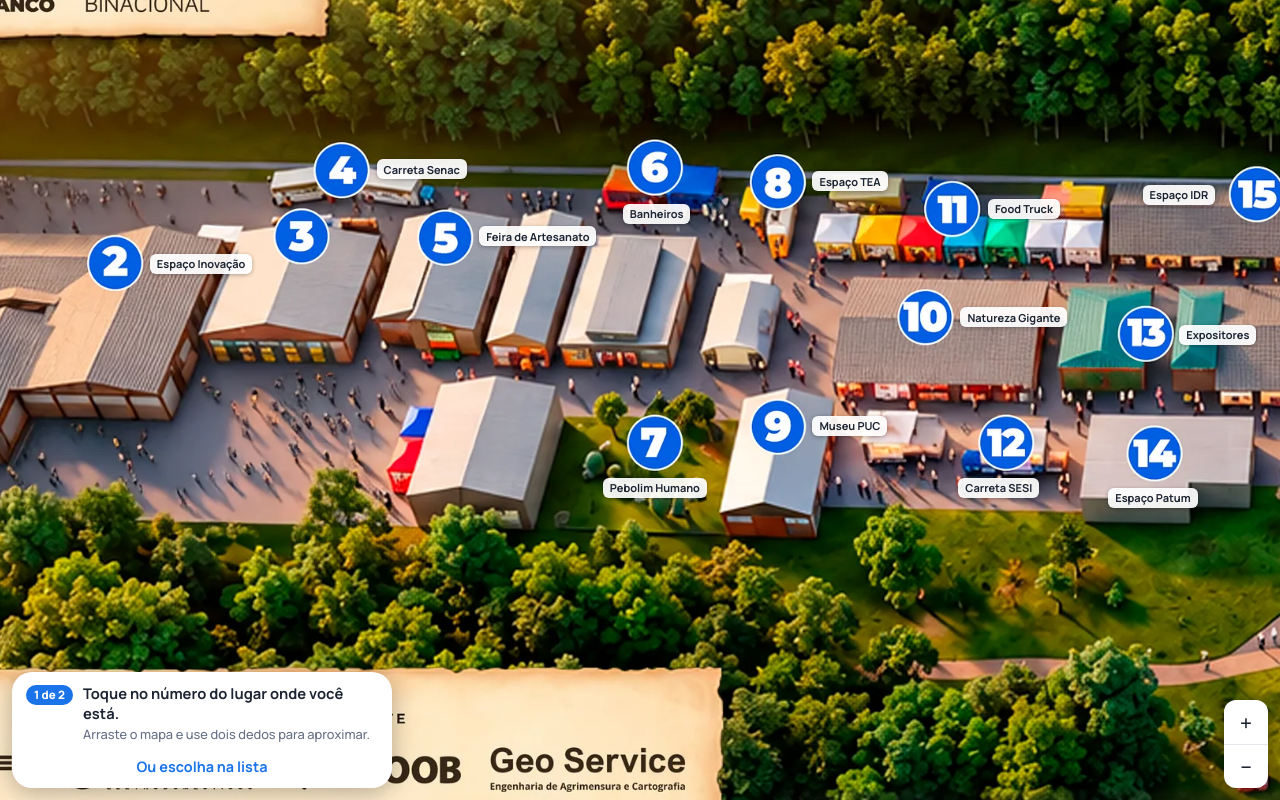
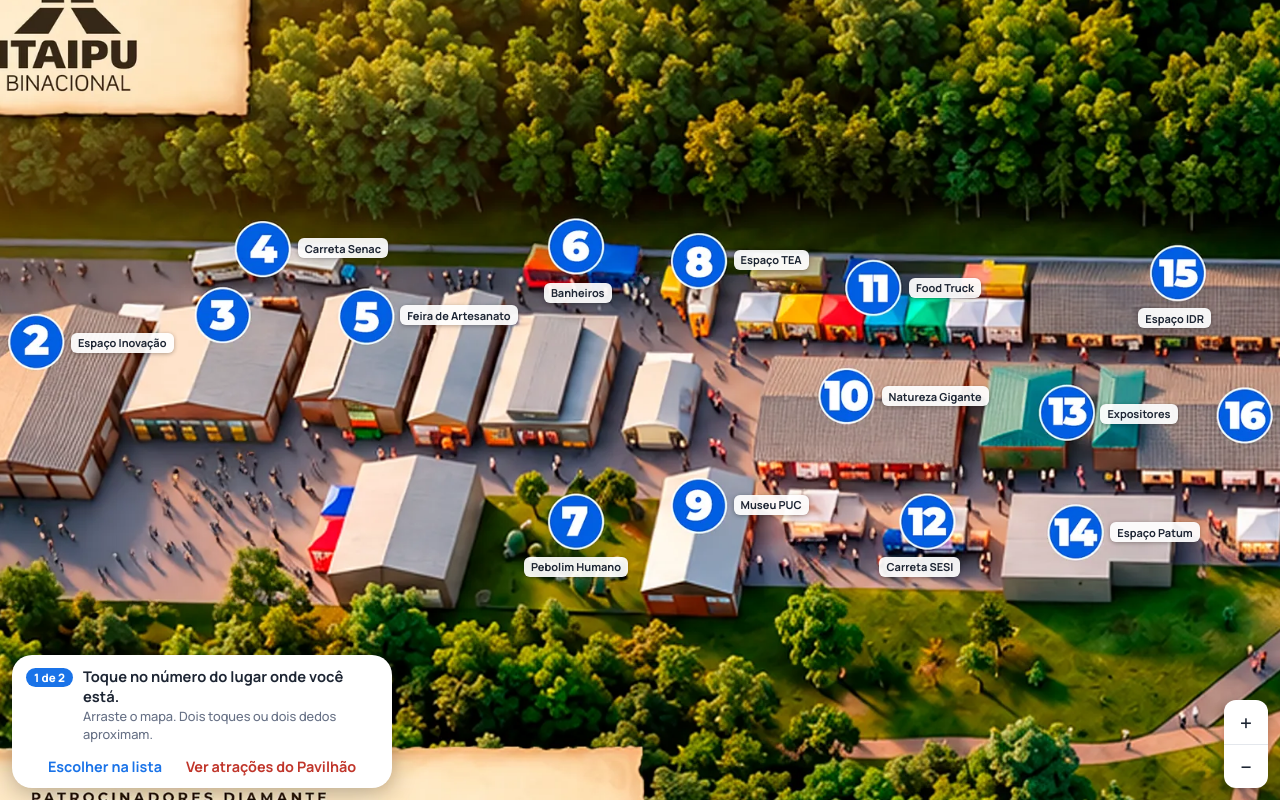
Before and after one commit to estagiario4-dotcom/MapaInventum2026, a React (Vite) app: page / in a window 1280 px wide. Built offline with nearby package versions, Linux system fonts and the light colour scheme.

Commit message:
Correções na parte interna e layout da interface do mapa

```diff
--- a/src/App.css
+++ b/src/App.css
@@ -21,6 +21,8 @@ button { font-family: inherit; color: inherit; cursor: pointer; }
 
 /* =================== mapa =================== */
 .mapa { position: absolute; inset: 0; overflow: hidden; }
+/* atrás do mapa: a própria imagem desfocada (aparece em cima e embaixo quando a rota é longa no celular) */
+.mapa::before { content: ''; position: absolute; inset: -60px; background: url(/mapa-inventum.webp) center / cover; filter: blur(28px) brightness(.75) saturate(1.1); }
 .mapa > svg { position: absolute; inset: 0; width: 100%; height: 100%; touch-action: none; user-select: none; }
 .veu { fill: #000; opacity: .18; pointer-events: none; }
 
@@ -124,11 +126,53 @@ button { font-family: inherit; color: inherit; cursor: pointer; }
   line-height: 1;
 }
 
+.ver-dentro {
+  position: absolute;
+  transform: translate(-50%, -50%);
+  z-index: 2;
+  display: flex;
+  align-items: center;
+  gap: 6px;
+  padding: 8px 14px;
+  border: 0;
+  border-radius: 999px;
+  background: var(--destino);
+  color: #fff;
+  font-size: .85rem;
+  font-weight: 800;
+  white-space: nowrap;
+  box-shadow: 0 3px 12px rgb(0 0 0 / .35);
+  animation: chamar 2.4s ease-in-out infinite;
+}
+@keyframes chamar { 0%, 70%, 100% { transform: translate(-50%, -50%) scale(1); } 80% { transform: translate(-50%, -50%) scale(1.08); } }
+@media (prefers-reduced-motion: reduce) { .ver-dentro { animation: none; } }
+
 .controles { position: absolute; right: 12px; display: grid; border-radius: 12px; overflow: hidden; box-shadow: 0 2px 10px rgb(0 0 0 / .25); z-index: 2; }
 .controles button { width: 44px; height: 44px; border: 0; background: #fff; font-size: 1.35rem; display: grid; place-items: center; }
 .controles button + button { border-top: 1px solid var(--linha); }
 /* no celular o zoom é com dois dedos: sem botões em cima do mapa */
-@media (pointer: coarse) { .controles { display: none; } }
+@media (pointer: coarse) { .ver-dentro {
+  position: absolute;
+  transform: translate(-50%, -50%);
+  z-index: 2;
+  display: flex;
+  align-items: center;
+  gap: 6px;
+  padding: 8px 14px;
+  border: 0;
+  border-radius: 999px;
+  background: var(--destino);
+  color: #fff;
+  font-size: .85rem;
+  font-weight: 800;
+  white-space: nowrap;
+  box-shadow: 0 3px 12px rgb(0 0 0 / .35);
+  animation: chamar 2.4s ease-in-out infinite;
+}
+@keyframes chamar { 0%, 70%, 100% { transform: translate(-50%, -50%) scale(1); } 80% { transform: translate(-50%, -50%) scale(1.08); } }
+@media (prefers-reduced-motion: reduce) { .ver-dentro { animation: none; } }
+
+.controles { display: none; } }
 
 .onde-estou {
   position: absolute;
@@ -219,6 +263,8 @@ button { font-family: inherit; color: inherit; cursor: pointer; }
   white-space: nowrap;
 }
 
+.acoes { display: flex; justify-content: center; gap: 4px; flex-wrap: wrap; }
+.link.vermelho { color: #c0352a; }
 .link { justify-self: center; padding: 6px 10px; border: 0; background: none; color: var(--voce); font-weight: 700; font-size: .9rem; }
 
 /* passo a passo */
@@ -274,3 +320,7 @@ button:focus-visible { outline: 3px solid var(--voce); outline-offset: 2px; }
 }
 
 .coordenadas { position: absolute; left: 8px; top: 12px; padding: 6px 10px; border-radius: 8px; background: var(--texto); color: #fff; font: 13px monospace; z-index: 4; }
+
+/* as etiquetas "Você está aqui" e do destino deixam o toque passar para o mapa (só o X é clicável) */
+.voce-aqui, .etiqueta { pointer-events: none; }
+.voce-aqui button, .etiqueta button { pointer-events: auto; }
--- a/src/App.jsx
+++ b/src/App.jsx
@@ -29,8 +29,10 @@ function caixaEmVolta(pts) {
 
 // visão perto de onde a pessoa está (ou na área dos estandes)
 function visaoPerto(local) {
-  const c = local ? pontoDe(dados, local) : { x: 560, y: 400 }
-  return { caixa: { x: c.x - 200, y: c.y - 150, w: 400, h: 300 } }
+  // no celular, mais perto (dá para ler os números); no computador, uma área maior
+  const c = local ? pontoDe(dados, local) : { x: 600, y: 360 }
+  const w = window.innerWidth < 700 ? 230 : 400
+  return { caixa: { x: c.x - w / 2, y: c.y - w * 0.375, w, h: w * 0.75 } }
 }
 
 // bolinha com o número (igual à do mapa); lugares do Pavilhão mostram o 18 em vermelho
@@ -89,8 +91,13 @@ export default function App() {
     setPassos(false)
     const r = calcularRota(dados, grafo, origem, local)
     // tocou no mapa: só arrasta, mantendo à vista o lugar tocado; da lista: enquadra a partir de onde a pessoa está
-    // da lista: enquadra a rota toda; tocando no mapa: o mapa fica onde está (só arrasta se o lugar ficar atrás do painel)
-    if (r) setFoco(daLista ? caixaDaRota(origem, local, r) : { caixa: caixaDaRota(origem, local, r).caixa, manter: local.ponto || pontoDe(dados, local), soManter: true })
+    // tocando no mapa: o mapa fica onde está (só arrasta se o lugar ficar atrás do painel);
+    // pela lista: leva o mapa até o lugar escolhido (atrações de dentro já com o telhado aberto)
+    if (!r) return
+    const alvo = local.ponto || pontoDe(dados, local)
+    if (!daLista) setFoco({ caixa: caixaDaRota(origem, local, r).caixa, manter: alvo, soManter: true })
+    else if (local.dentro && local.x != null) setFoco({ pavilhao: true, centro: alvo })
+    else setFoco({ caixa: { x: alvo.x - 130, y: alvo.y - 100, w: 260, h: 200 }, manter: alvo })
   }
 
   function Linha({ local }) {
@@ -124,16 +131,26 @@ export default function App() {
       ? <>Saia {origem.x != null ? <>de <strong>{origem.nome}</strong> e siga a linha até a entrada lateral do </> : 'pela entrada lateral do '}<Numero local={pavilhao} /> <strong>Pavilhão</strong></>
       : <>Saia de <Numero local={origem} /> <strong>{origem.nome}</strong></>)
     if (rota.pontos.length > 1) {
-      // quando a rota atravessa o Pavilhão, ele tem um passo só dele
-      const refs = rota.pelaPavilhao ? rota.referencias.filter((l) => l.id !== dados.pavilhao) : rota.referencias
-      itens.push(refs.length
-        ? <>Siga a linha azul passando por {refs.slice(0, 3).map((l, i, t) => (
-            <span key={l.id}><Numero local={l} /> {l.nome}{i < t.length - 2 ? ', ' : i === t.length - 2 ? ' e ' : ''}</span>
-          ))}</>
-        : <>Siga a linha azul</>)
-      if (rota.pelaPavilhao) {
-        itens.push(<>Entre pela lateral do <Numero local={pavilhao} /> <strong>Pavilhão</strong>, atravesse por dentro (passando pelas atrações) e saia pela outra lateral</>)
+      // passos na ordem do caminho: grupos de lugares e, se for o caso, a travessia do Pavilhão
+      const lista = (ls) => ls.slice(0, 4).map((l, i, t) => (
+        <span key={l.id}><Numero local={l} /> {l.nome}{i < t.length - 2 ? ', ' : i === t.length - 2 ? ' e ' : ''}</span>
+      ))
+      let grupo = []
+      let algum = false
+      const fechar = () => {
+        if (grupo.length) itens.push(<>{algum ? 'Continue pela' : 'Siga a'} linha azul passando por {lista(grupo)}</>)
+        if (grupo.length) algum = true
+        grupo = []
       }
+      for (const t of rota.trechos) {
+        if (t.pavilhao) {
+          fechar()
+          itens.push(<>Entre pela lateral do <Numero local={pavilhao} /> <strong>Pavilhão</strong>, atravesse por dentro (passando pelas atrações) e saia pela outra lateral</>)
+          algum = true
+        } else grupo.push(t.local)
+      }
+      fechar()
+      if (!algum) itens.push(<>Siga a linha azul</>)
     }
     itens.push(destino.dentro
       ? (destino.x != null
@@ -217,10 +234,13 @@ export default function App() {
               <span className="dica-passo">{origem ? '2 de 2' : '1 de 2'}</span>
               <span>
                 <strong>{origem ? 'Toque no número para onde você quer ir.' : 'Toque no número do lugar onde você está.'}</strong>
-                <small>{origem ? `Toque no número ou no nome. Aproxime o Pavilhão (${pavilhao.numero}) para ver o que tem dentro.` : 'Arraste o mapa e use dois dedos para aproximar.'}</small>
+                <small>{origem ? 'Toque no número ou no nome do lugar. Dois toques no mapa aproximam.' : 'Arraste o mapa. Dois toques ou dois dedos aproximam.'}</small>
               </span>
             </p>
-            <button className="link" onClick={() => setLista(true)}>Ou escolha na lista</button>
+            <div className="acoes">
+              <button className="link" onClick={() => setLista(true)}>Escolher na lista</button>
+              <button className="link vermelho" onClick={() => setFoco({ pavilhao: true })}>Ver atrações do Pavilhão</button>
+            </div>
           </>
         )}
       </section>
--- a/src/Mapa.jsx
+++ b/src/Mapa.jsx
@@ -67,8 +67,27 @@ export default function Mapa({ foco, margem, rota, origem, destino, aoTocar, aoL
   const ponteiros = useRef(new Map())
   const gesto = useRef(null)
   const rotulosNaTela = useRef([])
+  const ultimoToque = useRef(null)
   const [tam, setTam] = useState({ w: 0, h: 0 })
   const [vb, setVb] = useState(null)
+  // movimento suave (o mapa desliza até o lugar, em vez de pular)
+  const vbAtual = useRef(null)
+  vbAtual.current = vb
+  const anim = useRef(0)
+  function pararAnimacao() { cancelAnimationFrame(anim.current) }
+  function animarPara(alvo) {
+    pararAnimacao()
+    const de = vbAtual.current
+    if (!de || window.matchMedia('(prefers-reduced-motion: reduce)').matches) return setVb(alvo)
+    const t0 = performance.now(), dur = 380
+    const passo = (t) => {
+      const p = Math.min((t - t0) / dur, 1)
+      const e = 1 - Math.pow(1 - p, 3)
+      setVb({ x: de.x + (alvo.x - de.x) * e, y: de.y + (alvo.y - de.y) * e, w: de.w + (alvo.w - de.w) * e, h: de.h + (alvo.h - de.h) * e })
+      if (p < 1) anim.current = requestAnimationFrame(passo)
+    }
+    anim.current = requestAnimationFrame(passo)
+  }
   const [clique, setClique] = useState(null)
 
   useEffect(() => {
@@ -79,8 +98,13 @@ export default function Mapa({ foco, margem, rota, origem, destino, aoTocar, aoL
 
   // o mapa ocupa a tela toda: não afasta além da imagem.
   // Pode arrastar um pouco além da borda só o suficiente para nada ficar escondido atrás do painel.
+  // afastar ao máximo com o dedo: a altura toda da imagem na tela
+  const maxNormal = () => Math.min(IMG.largura, IMG.altura * (tam.w / tam.h))
   function limitar(v) {
-    const maxW = Math.min(IMG.largura, IMG.altura * (tam.w / tam.h))
+    // proteção: nunca aceita um enquadramento inválido (o mapa travaria)
+    if (![v.x, v.y, v.w, v.h].every(Number.isFinite)) return vbAtual.current || { x: 0, y: 0, w: IMG.largura, h: IMG.altura }
+    // (uma rota longa pode afastar mais, até a largura toda, para caber inteira no celular)
+    const maxW = IMG.largura
     const cx = v.x + v.w / 2
     const cy = v.y + v.h / 2
     // zoom máximo: no máximo 5 pixels de tela por unidade (a imagem não fica borrada)
@@ -91,7 +115,9 @@ export default function Mapa({ foco, margem, rota, origem, destino, aoTocar, aoL
     const baixo = (margem?.baixo || 0) * k
     const esquerda = (margem?.esquerda || 0) * k
     const x = Math.min(Math.max(cx - w / 2, -esquerda), IMG.largura - w)
-    const y = Math.min(Math.max(cy - h / 2, -topo), IMG.altura - h + baixo)
+    let y = Math.min(Math.max(cy - h / 2, -topo), IMG.altura - h + baixo)
+    // sobrou espaço em cima e embaixo: deixa a imagem no meio da parte livre
+    if (h - topo - baixo > IMG.altura) y = IMG.altura / 2 - (topo + h - baixo) / 2
     return { x, y, w, h }
   }
 
@@ -106,7 +132,7 @@ export default function Mapa({ foco, margem, rota, origem, destino, aoTocar, aoL
     const livreH = Math.max(tam.h - topo - baixo, 120)
     const livreW = Math.max(tam.w - esquerda - 24, 120)
     // escala (unidades do mapa por pixel), sem passar do zoom máximo e do mínimo
-    const maxEscala = Math.min(IMG.largura, IMG.altura * (tam.w / tam.h)) / tam.w
+    const maxEscala = (soManter ? maxNormal() : IMG.largura) / tam.w
     const escala = (mover || soManter) && vb ? vb.w / tam.w
       : Math.min(Math.max(Math.max(b.w / livreW, b.h / livreH) * 1.08, Math.max(120, tam.w / 5) / tam.w), maxEscala)
     let v = soManter && vb ? { ...vb } : {
@@ -131,13 +157,48 @@ export default function Mapa({ foco, margem, rota, origem, destino, aoTocar, aoL
       v = { ...v, y: Math.min(v.y, yMax) }
     }
     v = limitar(v)
-    setVb(v)
+    animarPara(v)
   }
 
+  // "fresco": o enquadramento ainda não foi mexido pela pessoa (arrastar, zoom, toque)
+  const fresco = useRef(true)
+  function aplicarFoco() {
+    if (foco?.pavilhao) abrirPavilhao(foco.centro)
+    else if (foco) enquadrar(foco.caixa, foco.manter, foco.mover, foco.soManter)
+  }
   useEffect(() => {
-    if (tam.w && foco) enquadrar(foco.caixa, foco.manter, foco.mover, foco.soManter)
-    // refaz quando o painel muda de tamanho, para a rota não ficar escondida atrás dele
-  }, [foco, tam.w, tam.h, margem?.baixo, margem?.esquerda]) // eslint-disable-line react-hooks/exhaustive-deps
+    if (!tam.w || !foco) return
+    fresco.current = true
+    aplicarFoco()
+  }, [foco, tam.w, tam.h]) // eslint-disable-line react-hooks/exhaustive-deps
+  // o painel mudou de tamanho: só refaz se a pessoa ainda não mexeu no mapa;
+  // se já mexeu, o mapa fica onde está (no máximo arrasta o lugar escolhido para fora de trás do painel)
+  useEffect(() => {
+    if (!tam.w || !foco || !vb) return
+    if (fresco.current) aplicarFoco()
+    else if (foco.manter) enquadrar(foco.caixa, foco.manter, false, true)
+  }, [margem?.baixo, margem?.esquerda]) // eslint-disable-line react-hooks/exhaustive-deps
+
+  // aproxima o Pavilhão o suficiente para "abrir o telhado" e mostrar as atrações
+  // o telhado "abre" com o mapa aproximado, ou quando o Pavilhão inteiro já cabe na largura livre da tela
+  function limitePlanta() {
+    return ZOOM_PLANTA
+  }
+
+  // aproxima até abrir o telhado. No computador o Pavilhão cabe inteiro;
+  // no celular fica no zoom de ver as atrações e dá para arrastar para os lados.
+  function abrirPavilhao(centro) {
+    const esqPx = margem?.esquerda || 0
+    const cabe = (PW * 1.06) / (tam.w - esqPx - 16)
+    const k = Math.max(Math.min(cabe, ZOOM_PLANTA * 0.92), Math.max(120, tam.w / 5) / tam.w)
+    const w = tam.w * k, h = tam.h * k
+    const baixo = (margem?.baixo || 0) * k
+    const livreW = (tam.w - esqPx) * k
+    const c = centro || { x: PX + PW / 2, y: PY + PH / 2 }
+    animarPara(limitar({ x: c.x - esqPx * k - livreW / 2, y: c.y - (h - baixo) / 2, w, h }))
+  }
+
+
 
   // centro da parte do mapa que não fica atrás do painel (os botões + e − aproximam ali)
   const centroLivre = () => {
@@ -151,7 +212,7 @@ export default function Mapa({ foco, margem, rota, origem, destino, aoTocar, aoL
       const my = v.y + (py / tam.h) * v.h
       // não deixa passar do zoom máximo/mínimo; senão o mapa "pula" para outro ponto
       const minW = Math.max(120, tam.w / 5)
-      const maxW = Math.min(IMG.largura, IMG.altura * (tam.w / tam.h))
+      const maxW = Math.max(maxNormal(), v.w)
       fator = Math.min(Math.max(fator, minW / v.w), maxW / v.w)
       if (Math.abs(fator - 1) < 1e-3) return v
       return limitar({ x: mx - (mx - v.x) * fator, y: my - (my - v.y) * fator, w: v.w * fator, h: v.h * fator })
@@ -162,6 +223,8 @@ export default function Mapa({ foco, margem, rota, origem, destino, aoTocar, aoL
     const el = caixa.current
     function roda(e) {
       e.preventDefault()
+      fresco.current = false
+      pararAnimacao()
       const r = el.getBoundingClientRect()
       zoomEm(e.clientX - r.left, e.clientY - r.top, e.deltaY > 0 ? 1.15 : 1 / 1.15)
     }
@@ -175,6 +238,8 @@ export default function Mapa({ foco, margem, rota, origem, destino, aoTocar, aoL
   }
 
   function aoPressionar(e) {
+    fresco.current = false
+    pararAnimacao()
     e.currentTarget.setPointerCapture(e.pointerId)
     ponteiros.current.set(e.pointerId, pos(e))
     if (ponteiros.current.size === 1) gesto.current = { inicio: pos(e), moveu: false }
@@ -214,32 +279,41 @@ export default function Mapa({ foco, margem, rota, origem, destino, aoTocar, aoL
     const nome = rotulosNaTela.current.find((r) => r.id && p.x >= r.x1 && p.x <= r.x2 && p.y >= r.y1 && p.y <= r.y2)
     if (nome) return aoTocar(nome.id)
     // com o telhado aberto, o toque dentro do Pavilhão escolhe a atração tocada
-    if (vb.w / tam.w <= ZOOM_PLANTA && dentroDaPlanta(ponto)) {
+    if (vb.w / tam.w <= limitePlanta() && dentroDaPlanta(ponto)) {
       const k = vb.w / tam.w
       let alvo = null
       for (const l of internos) {
         const d = Math.hypot(posPonto(l).x - ponto.x, posPonto(l).y - ponto.y)
         if (d < 22 * k && (!alvo || d < alvo.d)) alvo = { l, d }
       }
-      if (alvo) aoTocar(alvo.l.id)
-      return
+      if (alvo) return aoTocar(alvo.l.id)
     }
+    const dentroAberto = vb.w / tam.w <= limitePlanta() && dentroDaPlanta(ponto)
     // toque perto de um número escolhe esse lugar
     const raio = Math.max(26, 26 * (vb.w / tam.w))
     let perto = null
-    for (const l of numerados) {
+    for (const l of dentroAberto ? [] : numerados) {
       const d = Math.hypot(l.x - ponto.x, l.y - ponto.y)
       if (d < raio && (!perto || d < perto.d)) perto = { l, d }
     }
-    if (perto) aoTocar(perto.l.id)
+    if (perto) return aoTocar(perto.l.id)
+    // dois toques rápidos fora de um lugar: aproxima ali
+    const agora = Date.now()
+    const ult = ultimoToque.current
+    if (ult && agora - ult.t < 350 && Math.hypot(p.x - ult.x, p.y - ult.y) < 40) {
+      ultimoToque.current = null
+      zoomEm(p.x, p.y, 1 / 1.8)
+    } else ultimoToque.current = { t: agora, x: p.x, y: p.y }
   }
 
   // 1 pixel da tela em unidades do mapa
   const px = vb ? vb.w / tam.w : 1
-  const aberto = px <= ZOOM_PLANTA
+  const aberto = px <= limitePlanta()
   const naTela = (p) => ({ x: ((p.x - vb.x) / vb.w) * tam.w, y: ((p.y - vb.y) / vb.h) * tam.h })
 
   const pOrigem = origem ? pontoDe(dados, origem) : null
+  // onde fica a bolinha de quem está dentro do Pavilhão (a etiqueta "Você está aqui" fica presa nela)
+  const cOrigem = origem ? origem.ponto || pOrigem : null
   const pDestino = destino ? pontoDe(dados, destino) : null
   const pontos = rota?.pontos
 
@@ -259,8 +333,8 @@ export default function Mapa({ foco, margem, rota, origem, destino, aoTocar, aoL
       const t = naTela(l)
       return { x1: t.x - R0, x2: t.x + R0, y1: t.y - R0, y2: t.y + R0 }
     })
-    if (pOrigem && naVista(naTela(pOrigem))) {
-      const t = naTela(pOrigem)
+    if (cOrigem && naVista(naTela(cOrigem))) {
+      const t = naTela(cOrigem)
       const x = Math.min(Math.max(t.x, 80), tam.w - 80)
       ocupado.push({ x1: x - 75, x2: x + 75, y1: t.y + 28, y2: t.y + 64 })
     }
@@ -399,8 +473,8 @@ export default function Mapa({ foco, margem, rota, origem, destino, aoTocar, aoL
       ))}
 
       {/* "Você está aqui" sempre legível */}
-      {vb && pOrigem && naVista(naTela(pOrigem)) && (() => {
-        const t = naTela(pOrigem)
+      {vb && cOrigem && naVista(naTela(cOrigem)) && (() => {
+        const t = naTela(cOrigem)
         return (
           <div className="voce-aqui" style={{ left: Math.min(Math.max(t.x, 80), tam.w - 80), top: t.y }}>
             <span>Você está aqui</span>
@@ -417,6 +491,24 @@ export default function Mapa({ foco, margem, rota, origem, destino, aoTocar, aoL
         </div>
       )}
 
+      {/* dica: aproximar o Pavilhão para ver as atrações de dentro */}
+      {vb && !aberto && !rota && (() => {
+        // fica no meio da parte do telhado que aparece na tela
+        const a = naTela({ x: PX, y: PY })
+        const b = naTela({ x: PX + PW, y: PY + PH })
+        const x1 = Math.max(a.x, (margem?.esquerda || 0) + 8), x2 = Math.min(b.x, tam.w - 8)
+        const y1 = Math.max(a.y, 8), y2 = Math.min(b.y, tam.h - (margem?.baixo || 0) - 8)
+        if (x2 - x1 < 90 || y2 - y1 < 36) return null
+        const t = { x: (x1 + x2) / 2, y: y1 + (y2 - y1) * 0.6 }
+        return (
+          <button className="ver-dentro" style={{ left: t.x, top: t.y }}
+            onClick={() => abrirPavilhao()}>
+            <svg viewBox="0 0 24 24" width="16" height="16" aria-hidden="true"><circle cx="10.5" cy="10.5" r="6" fill="none" stroke="currentColor" strokeWidth="2.4" /><path d="M15 15l5 5M10.5 8v5M8 10.5h5" stroke="currentColor" strokeWidth="2.4" strokeLinecap="round" /></svg>
+            Ver atrações por dentro
+          </button>
+        )
+      })()}
+
       <div className="controles" style={{ bottom: (margem?.baixo || 0) + 12 }}>
         <button aria-label="Aproximar" onClick={() => zoomEm(centroLivre().x, centroLivre().y, 1 / 1.6)}>+</button>
         <button aria-label="Afastar" onClick={() => zoomEm(centroLivre().x, centroLivre().y, 1.6)}>−</button>
--- a/src/dados/mapa.json
+++ b/src/dados/mapa.json
@@ -1259,5 +1259,9 @@
    "x": 1272.5,
    "y": 315.5
   }
- }
+ },
+ "portasPavilhao": [
+  "f4",
+  "anexo"
+ ]
 }
--- a/src/rota.js
+++ b/src/rota.js
@@ -63,8 +63,20 @@ export function pontoDe(dados, local) {
 
 // Rota de um lugar até outro.
 // pontos: o caminho (de nó em nó); referencias: lugares com número que ficam no caminho
+// O Pavilhão (e o que fica dentro sem lugar marcado) tem duas portas: usa a mais perto
+function nosPossiveis(dados, local) {
+  if ((local.id === dados.pavilhao || (local.dentro && !local.no)) && dados.portasPavilhao) return dados.portasPavilhao
+  return [noDe(dados, local)]
+}
+
 export function calcularRota(dados, grafo, origem, destino) {
-  const r = menorCaminho(grafo, noDe(dados, origem), noDe(dados, destino))
+  let r = null
+  for (const a of nosPossiveis(dados, origem)) {
+    for (const b of nosPossiveis(dados, destino)) {
+      const t = menorCaminho(grafo, a, b)
+      if (t && (!r || t.distancia < r.distancia)) r = t
+    }
+  }
   if (!r) return null
 
   const pontos = r.caminho.map((id) => dados.nos[id])
@@ -79,6 +91,23 @@ export function calcularRota(dados, grafo, origem, destino) {
   // distância de verdade (sem o custo extra dos trechos evitados)
   let d = 0
   for (let i = 1; i < pontos.length; i++) d += Math.hypot(pontos[i].x - pontos[i - 1].x, pontos[i].y - pontos[i - 1].y)
-  const pelaPavilhao = !origem.dentro && !destino.dentro && r.caminho.some((id) => id.startsWith('pv'))
-  return { destino, pontos, referencias, pelaPavilhao, metros: d * dados.metrosPorUnidade }
+  const ehPav = (l) => l.dentro || l.id === dados.pavilhao
+  const pelaPavilhao = !ehPav(origem) && !ehPav(destino) && r.caminho.some((id) => id.startsWith('pv'))
+
+  // trechos na ORDEM em que a pessoa passa: lugares com número e a travessia do Pavilhão
+  // (quando a rota usa os corredores de dentro, o próprio Pavilhão não entra como "lugar")
+  const usaDentro = r.caminho.some((id) => id.startsWith('pv'))
+  const trechos = []
+  for (const id of meio) {
+    if (pelaPavilhao && id.startsWith('pv')) {
+      if (!trechos.some((t) => t.pavilhao)) trechos.push({ pavilhao: true })
+      continue
+    }
+    for (const l of dados.locais) {
+      if (!l.numero || l.no !== id || l.id === origem.id || l.id === destino.id) continue
+      if (usaDentro && l.id === dados.pavilhao) continue
+      if (!trechos.some((t) => t.local === l)) trechos.push({ local: l })
+    }
+  }
+  return { destino, pontos, referencias, trechos, pelaPavilhao, metros: d * dados.metrosPorUnidade }
 }
```
Also changed, not shown: public/mapa-inventum.webp.
